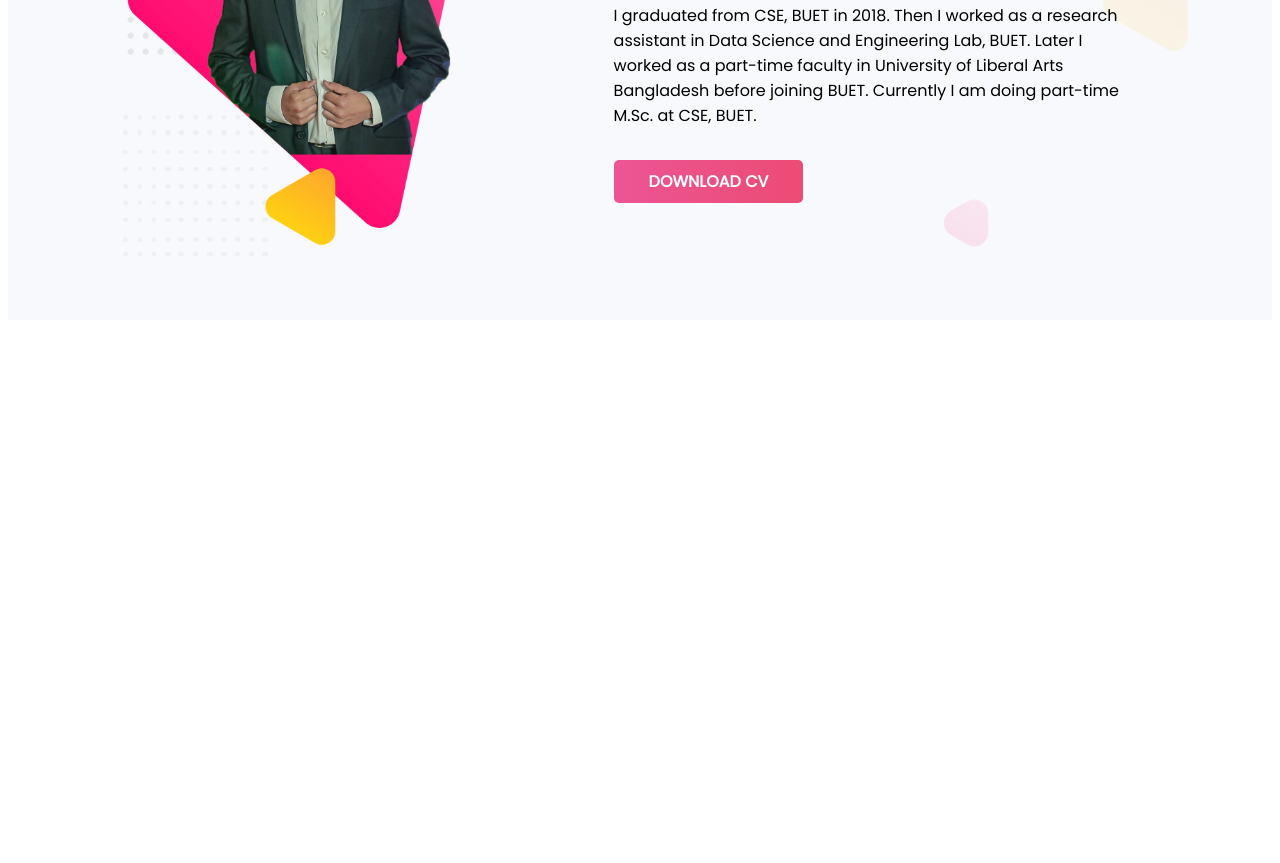
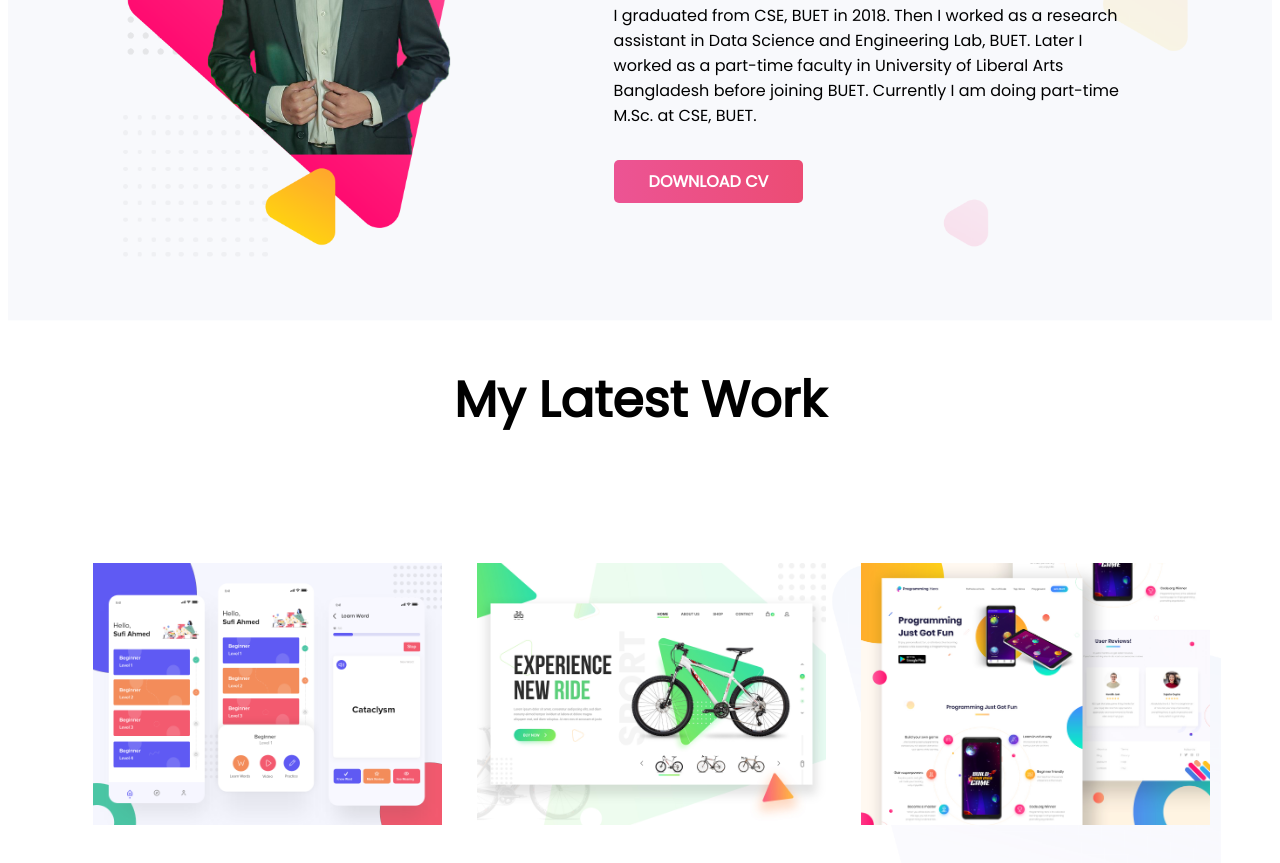
Before and after one commit to preetom-saha-arko/personal-website-programminghero, a plain HTML site: page index.html in a window 1280 px wide. Shown: the part 969-1832 px from the top of the page. Before the commit the page ends 1298 px from the top, so only its background shows below. Drawn offline with Linux system fonts and the light colour scheme.

Commit message:
latest-work section done

```diff
--- a/index.html
+++ b/index.html
@@ -42,7 +42,23 @@
         </div>
     </section>
     <section id="latest-work" class="area">
+        <h1 style="text-align: center;">My Latest Work</h1>
+        <img src="images/latest-work-bg.png" alt="">
+        <div>
+            <div class="one-third-width">
+                <img src="images/latest-work/work-1.png" alt="">
+            </div>
+            <div class="one-third-width">
+                <img src="images/latest-work/work-2.jpg" alt="">
+            </div>
+            <div class="one-third-width">
+                <img src="images/latest-work/work-3.jpg" alt="">
+            </div>
+        </div>
 
     </section>
+    <footer>
+
+    </footer>
 </body>
 </html>
--- a/style.css
+++ b/style.css
@@ -61,6 +61,18 @@ section{
     padding-top: 200px;
 }
 
+.one-third-width{
+    width: 30%;
+    float: left;
+    margin-left: 3%;
+}
+
+.one-third-width img{
+    padding-top: 200px;  /* Otherwise image hides the h1 */
+    width:100%;
+}
+
+
 #header{
     background: no-repeat url(images/header-bg.png) 50% / 100%;
     /*padding-top: 200px;*/
@@ -68,6 +80,12 @@ section{
 
 #biography{
     background: no-repeat url(images/biography-bg.png) 50% / 100%;
+}
+
+#latest-work{
+    background: no-repeat url(images/latest-work-bg.png) 50% / 100%;
+    margin-left:4%;
+    margin-right: 4%; /* created some margin from left and right */
 }
 
 .area{
```
